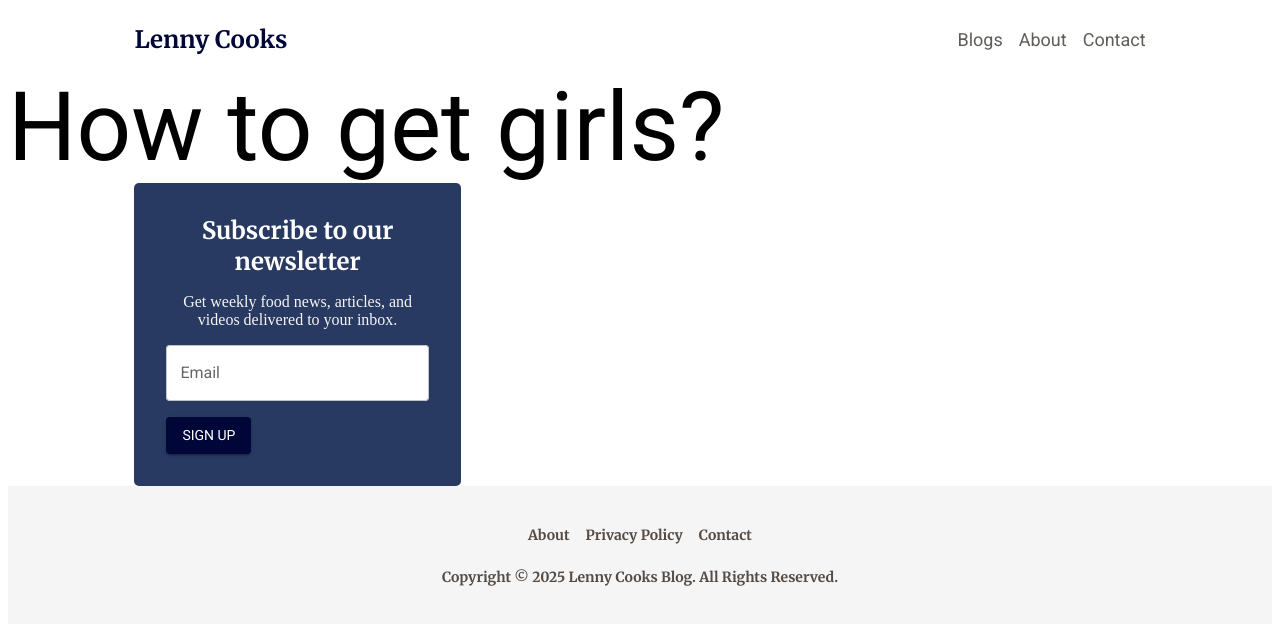
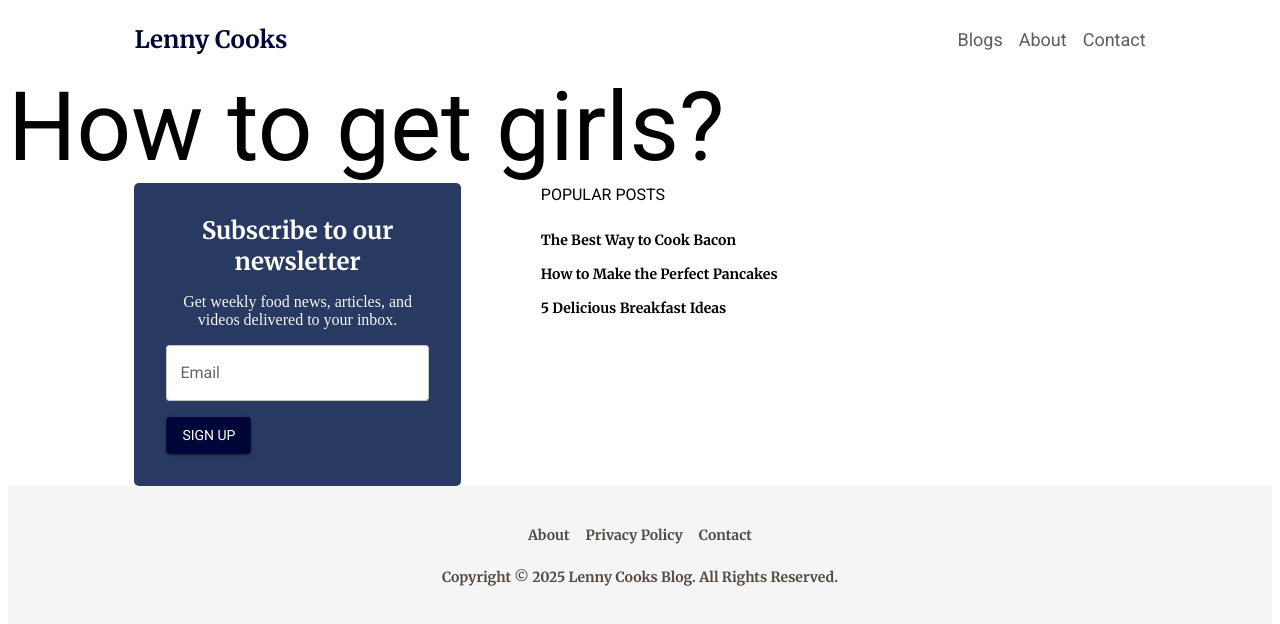
Before and after one commit to Marumo-ProG/lenny-cooks, a Next.js app: page /blogs/1 in a window 1280 px wide. Shown: the top 624 px of the page. Built offline with nearby package versions, Linux system fonts and the light colour scheme; what @mui/material-nextjs would draw is missing.

Commit message:
subscribe block done

```diff
--- a/src/common/layout/containers/SubscribeSection.js
+++ b/src/common/layout/containers/SubscribeSection.js
@@ -15,11 +15,18 @@ import { PageGutter, Colors } from "@/common/constants";
 const SubscribeSection = () => {
     const { control, handleSubmit } = useForm();
 
+    const popularPosts = [
+        "The Best Way to Cook Bacon",
+        "How to Make the Perfect Pancakes",
+        "5 Delicious Breakfast Ideas",
+    ];
+    const recentPosts = [];
+
     const handleOnSubmit = (data) => {
         console.log(data);
     };
     return (
-        <Stack px={PageGutter} direction={"row"} spacing={10} alignItems={"center"}>
+        <Stack px={PageGutter} direction={"row"} spacing={10}>
             <Stack
                 width="100%"
                 sx={{ backgroundColor: Colors.tag, borderRadius: "5px", p: 4 }}
@@ -67,8 +74,43 @@ const SubscribeSection = () => {
                     </Stack>
                 </form>
             </Stack>
-            <Stack width="100%"></Stack>
-            <Stack width="100%"></Stack>
+            <Stack width="100%" justifyContent={"start"} spacing={3}>
+                {popularPosts.length > 0 && (
+                    <>
+                        <Typography variant="body1">POPULAR POSTS</Typography>
+                        <Stack spacing={2}>
+                            {popularPosts.map((post, index) => (
+                                <Typography
+                                    key={index}
+                                    variant="footerLink"
+                                    sx={{ color: Colors.black, fontWeight: 400 }}
+                                >
+                                    {post}
+                                </Typography>
+                            ))}
+                        </Stack>
+                    </>
+                )}
+            </Stack>
+
+            <Stack width="100%" spacing={3}>
+                {recentPosts.length > 0 && (
+                    <>
+                        <Typography variant="body1">RECENT POSTS</Typography>
+                        <Stack spacing={2}>
+                            {recentPosts.map((post, index) => (
+                                <Typography
+                                    key={index}
+                                    variant="footerLink"
+                                    sx={{ color: Colors.black, fontWeight: 400 }}
+                                >
+                                    {post}
+                                </Typography>
+                            ))}
+                        </Stack>
+                    </>
+                )}
+            </Stack>
         </Stack>
     );
 };
```
